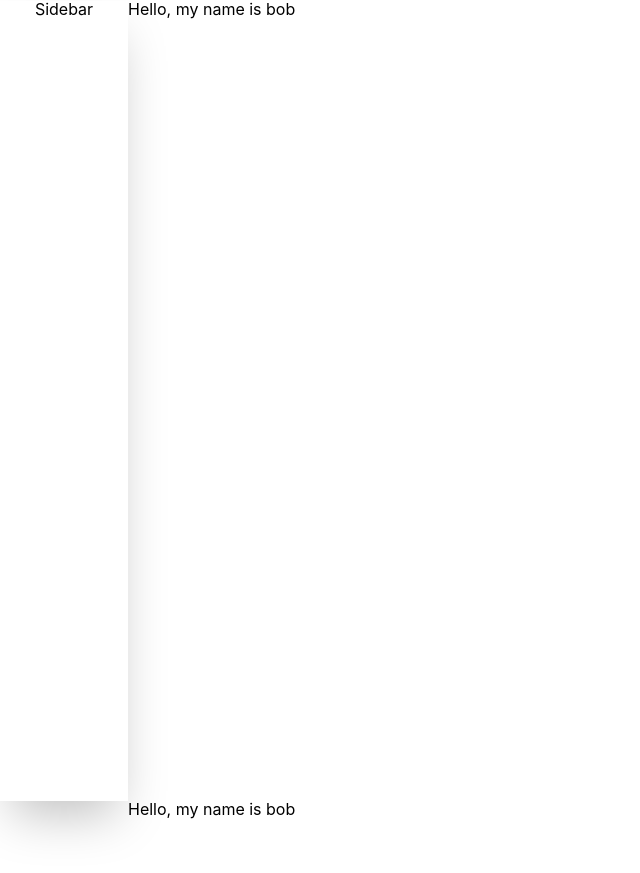
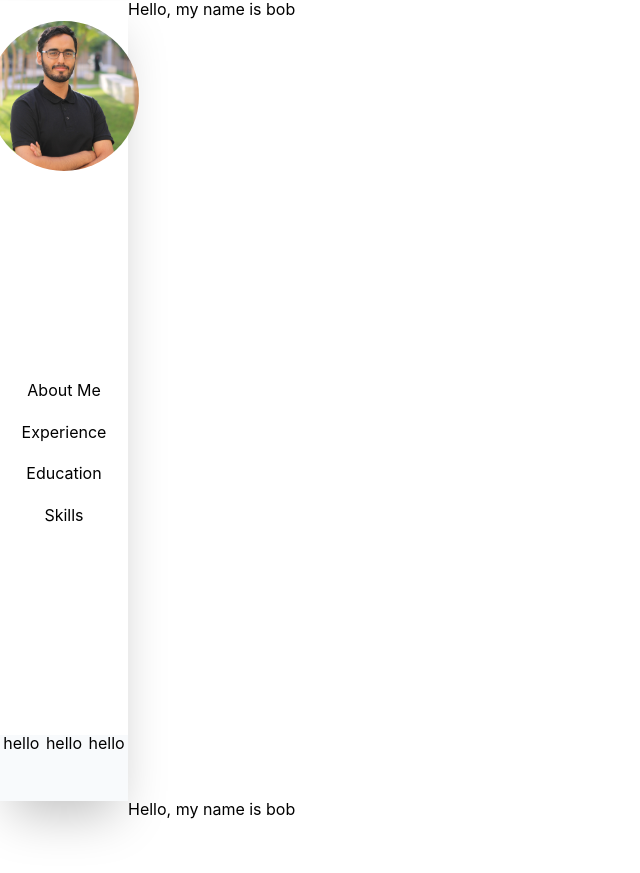
Before and after one commit to Sma-Das/next-portfolio-app, a Next.js app: page / in a window 1280 px wide. Shown: the part 799-1672 px from the top of the page, without its empty margins (0-640 px from the left). Built offline with nearby package versions, Linux system fonts and the light colour scheme; grey boxes are pictures that could not be loaded.

Commit message:
Created Sidebar

```diff
--- a/components/sidebar-layout.tsx
+++ b/components/sidebar-layout.tsx
@@ -4,7 +4,7 @@ type SidebarLayoutProps = {
 
 const SidebarLayout: React.FC<SidebarLayoutProps> = ({ children }) => {
   return (
-    <div className="h-screen sticky top-0 hidden w-1/5 xl:w-[10%] md:flex justify-center z-10 shadow-2xl">
+    <div className="h-screen sticky top-0 hidden w-1/5 xl:w-[10%] md:flex items-center justify-evenly z-10 shadow-2xl flex-col ">
       {children}
     </div>
   );
--- /dev/null
+++ b/components/sidebar.tsx
@@ -0,0 +1,42 @@
+import Image from "next/image";
+
+const Sidebar: React.FC = () => {
+  return (
+    <>
+      <div className="mt-5 relative h-[150px] w-[150px] flex-shrink-0">
+        <Image
+          layout="fill"
+          src="/assets/Sma Das.jpg"
+          alt="Sma Das"
+          className="rounded-full"
+        />
+      </div>
+      <nav className="basis-3/4 grow text-center w-full flex flex-col ">
+        <ol className="flex flex-col flex-1 items-center justify-center">
+          <li className="my-3">About Me</li>
+          <li className="my-3">Experience</li>
+          <li className="my-3">Education</li>
+          <li className="my-3">Skills</li>
+        </ol>
+      </nav>
+      <section
+        about="socials"
+        className="pb-12 w-full flex-shrink-0 grow bg-slate-50 "
+      >
+        <div className="flex justify-around items-center">
+          <div>
+            <a href="#">hello</a>
+          </div>
+          <div>
+            <a href="#">hello</a>
+          </div>
+          <div>
+            <a href="#">hello</a>
+          </div>
+        </div>
+      </section>
+    </>
+  );
+};
+
+export default Sidebar;
--- a/pages/index.tsx
+++ b/pages/index.tsx
@@ -1,6 +1,7 @@
 import type { NextPage } from "next";
 import Head from "next/head";
 import Layout from "../components/layout";
+import Sidebar from "../components/sidebar";
 import SidebarLayout from "../components/sidebar-layout";
 import AboutMe from "../sections/about-me";
 import Education from "../sections/education";
@@ -42,7 +43,7 @@ const Home: NextPage = () => {
 
       <div className="flex">
         <SidebarLayout>
-          <div className="">Sidebar</div>
+          <Sidebar />
         </SidebarLayout>
         <Layout>
           <AboutMe />
```
Also changed, not shown: public/assets/Sma Das.jpg (added).
